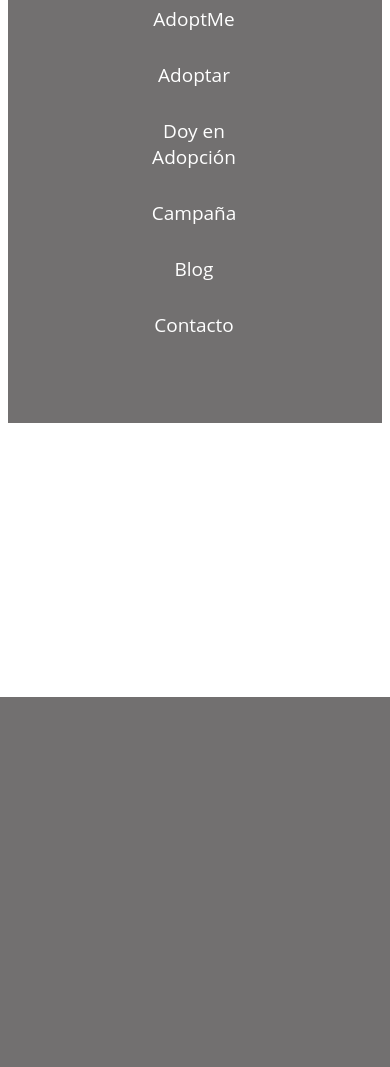
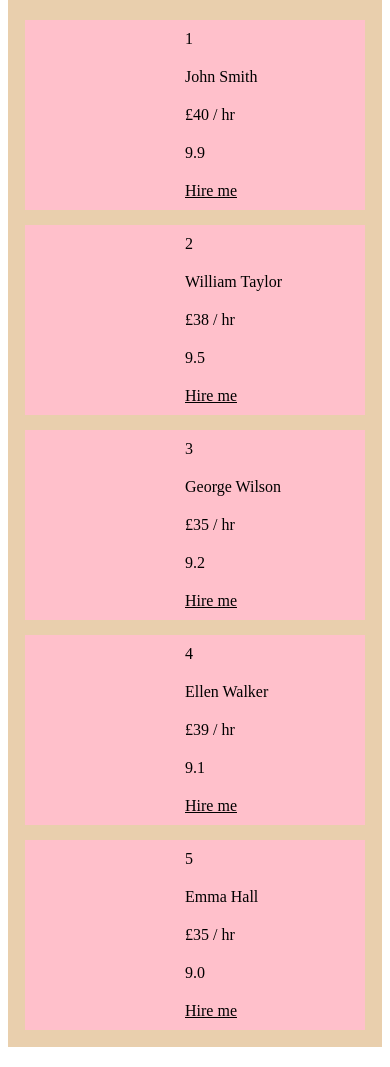
Before and after one commit to ingridArellano/TrabajoFinal, a PHP site: page /entry.php in a window 390 px wide; the page is wider, and only the part inside the window is pictured. Shown: the part 147-1214 px from the top of that part. Before the commit the page ends 844 px from the top of that part, so only its background shows below. Run offline with PHP 8.4, Linux system fonts and the light colour scheme; grey boxes are pictures that could not be loaded.

Commit message:
campaña final

```diff
--- a/adoptar.php
+++ b/adoptar.php
@@ -52,6 +52,7 @@
     <meta http-equiv="X-UA-Compatible" content="ie=edge">
     <title>Document</title>
     <link rel="stylesheet" a href="hojaAdoptar.css">
+    <link rel="stylesheet" href="https://use.fontawesome.com/releases/v5.4.1/css/all.css">
 
 </head>
 <body>
@@ -110,6 +111,7 @@
     }
     ?>
  </div>
+ <a class="gotopbtn" href="#"> <i class="fas fa-arrow-up"></i> </a>
 <?php include 'pie.php'?>
 </body>
 </html>
--- a/entry.php
+++ b/entry.php
@@ -7,10 +7,69 @@
     <title>Document</title>
     <link rel="stylesheet" href="estilos/entry_style.css">
     <link rel="stylesheet" href="https://fonts.googleapis.com/css?family=Lobster&display=swap">
-
+    <link rel="stylesheet" href="main.css">
 </head>
 <body>
 <?php include 'cabecera.php'?>
+<div class="container">
+    <div class="holder">
+      <h2>Responsive Table</h2>
+      <p>Ipsa expedita odio autem mollitia fugiat ad repudiandae, a, tempore voluptatibus eveniet maxime eligendi suscipit! Nemo, veritatis dolore nostrum exercitationem dolor illum.</p>
+      <div class="responsiveTbl">
+        <table>
+          <thead>
+            <tr>
+              <th>Rank</th>
+              <th>Full Name</th>
+              <th>Starting Price</th>
+              <th>Review</th>
+              <th>Hiring</th>
+            </tr>
+          </thead>
+          <tbody>
+            <tr>
+              <td>1</td>
+              <td>John Smith</td>
+              <td><span class="price">£40 / hr</span></td>
+              <td>9.9</td>
+              <td><a href="#" class="btn">Hire me</span></td>
+            </tr>
+            <tr>
+              <td>2</td>
+              <td>William Taylor</td>
+              <td><span class="price">£38 / hr</span></td>
+              <td>9.5</td>
+              <td><a href="#" class="btn">Hire me</span></td>
+            </tr>
+            <tr>
+              <td>3</td>
+              <td>George Wilson</td>
+              <td><span class="price">£35 / hr</span></td>
+              <td>9.2</td>
+              <td><a href="#" class="btn">Hire me</span></td>
+            </tr>
+            <tr>
+              <td>4</td>
+              <td>Ellen Walker</td>
+              <td><span class="price">£39 / hr</span></td>
+              <td>9.1</td>
+              <td><a href="#" class="btn">Hire me</span></td>
+            </tr>
+            <tr>
+              <td>5</td>
+              <td>Emma Hall</td>
+              <td><span class="price">£35 / hr</span></td>
+              <td>9.0</td>
+              <td><a href="#" class="btn">Hire me</span></td>
+            </tr>
+          </tbody>
+        </table>
+      </div>
+    </div>
+  </div>
+
+
+
 
 <?php include 'pie.php'?>
 </body>
--- /dev/null
+++ b/main.css
@@ -0,0 +1,91 @@
+.container {
+    max-width: 1024px;
+    padding: 0 15px;
+    margin: 30px auto;
+    background-color: rgb(233, 207, 173);
+   }
+.responsiveTbl table {
+    text-align: center;
+    width: 100%;
+   }
+
+   tr {
+    background: pink;
+    &:nth-child(2n) {
+     background: darken(pink, 5%);
+    }
+    &:hover {
+     .msg {
+      opacity: 1;
+      top: 0;
+     }
+    }
+   }
+
+   th,
+   td {
+    padding: 15px 20px;
+    vertical-align: middle;
+    &:nth-child(2) {
+     text-align: left;
+    }
+   }
+
+   th {
+    background: aquamarine;
+    color: $white;
+    font-weight: 500;
+    text-transform: uppercase;
+    padding: 25px 20px;
+   }
+
+   .price,
+   .btn {
+    border: 1px solid blueviolet;
+    border-radius: 25px;
+    display: inline-block;
+    vertical-align: top;
+    padding: 8px;
+    min-width: 100px;
+    text-align: center;
+   }
+
+   .btn {
+    border: none;
+    color: azure;
+    background: #666666;
+    transition: box-shadow 0.3s linear;
+    &:hover {
+     box-shadow: inset 0 0 0 25px darken(burlywood;, 25%);
+     color: white;
+    }
+   }
+   @media only screen and (max-width: 767px) {
+    thead {
+     display: none;
+    }
+
+    tr {
+     margin: 0 0 15px;
+     display: block;
+    }
+
+    td {
+     display: block;
+     text-align: left;
+     padding: 10px 20px 10px 160px;
+     position: relative;
+
+
+    }
+
+
+    .price,
+    .btn {
+     border: none;
+     padding: 0;
+     min-width: 0;
+     color: black;
+     background: none;
+    }
+   }
```
Also changed, not shown: hojaAdoptar.css (+17 -1 lines).
